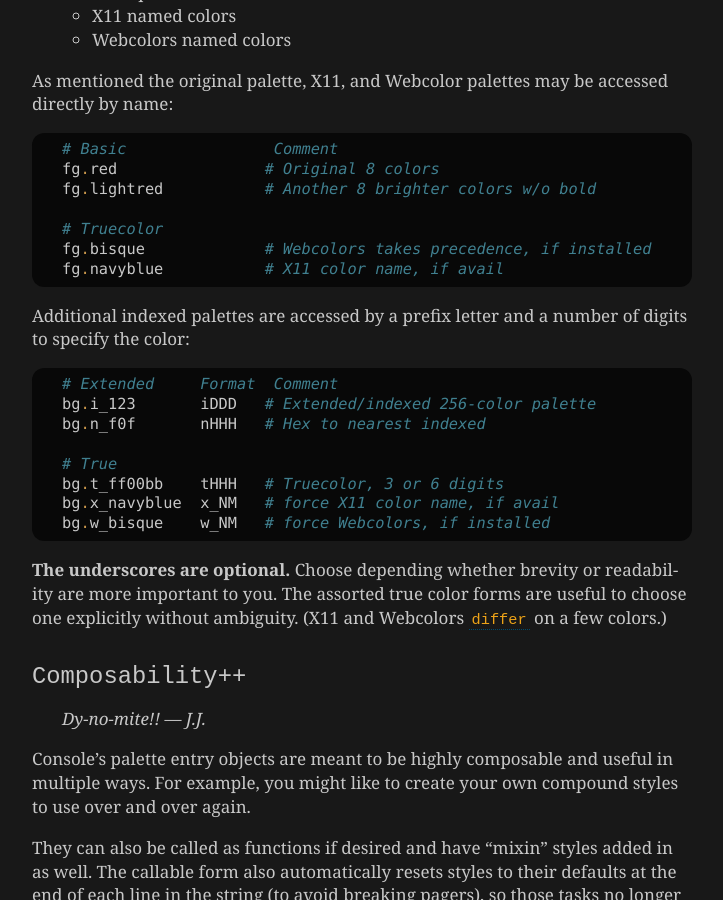
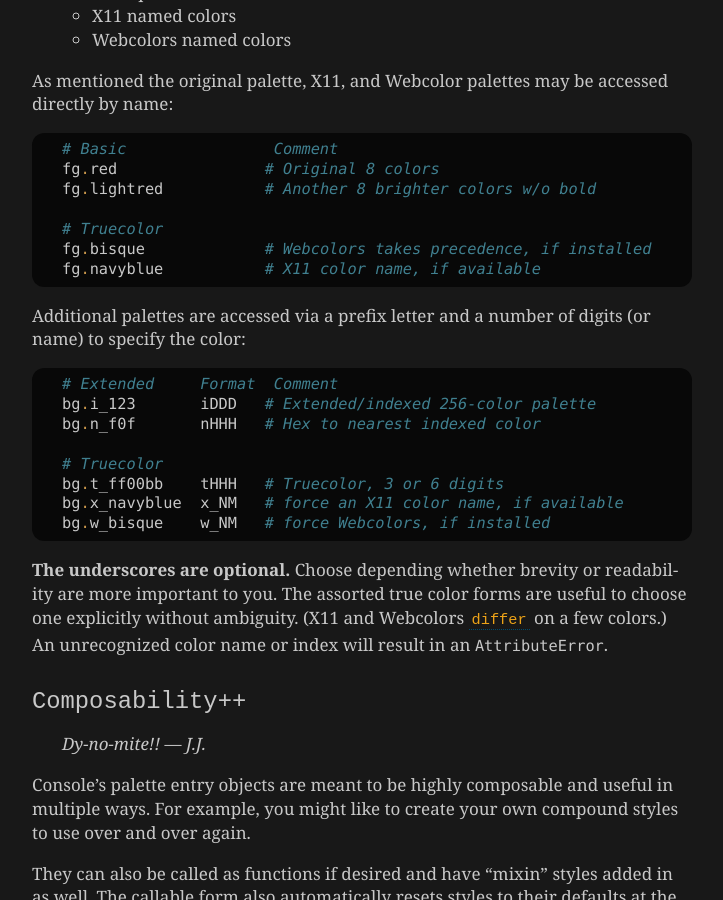
Before and after one commit to mixmastamyk/console, a Sphinx documentation site: the page built from docs/readme.rst, in a window 1280 px wide and 900 px high, scrolled down 3083 px. Shown: the whole window, without its empty margins (388-1111 px from the left). Built offline with Sphinx 7.4.7, drawn with Linux system fonts in a browser that asks for light colours.

Commit message:
refr: update docs.

```diff
--- a/docs/readme.rst
+++ b/docs/readme.rst
@@ -223,21 +223,21 @@ may be accessed directly by name:
 
     # Truecolor
     fg.bisque             # Webcolors takes precedence, if installed
-    fg.navyblue           # X11 color name, if avail
+    fg.navyblue           # X11 color name, if available
 
 
-Additional indexed palettes are accessed by a prefix letter and a number of
-digits to specify the color:
+Additional palettes are accessed via a prefix letter and a number of
+digits (or name) to specify the color:
 
 .. code-block:: python
 
     # Extended     Format  Comment
     bg.i_123       iDDD   # Extended/indexed 256-color palette
-    bg.n_f0f       nHHH   # Hex to nearest indexed
+    bg.n_f0f       nHHH   # Hex to nearest indexed color
 
-    # True
+    # Truecolor
     bg.t_ff00bb    tHHH   # Truecolor, 3 or 6 digits
-    bg.x_navyblue  x_NM   # force X11 color name, if avail
+    bg.x_navyblue  x_NM   # force an X11 color name, if available
     bg.w_bisque    w_NM   # force Webcolors, if installed
 
 **The underscores are optional.**
@@ -247,6 +247,7 @@ ambiguity.
 (X11 and Webcolors
 `differ <https://en.wikipedia.org/wiki/X11_color_names#Clashes_between_web_and_X11_colors_in_the_CSS_color_scheme>`_
 on a few colors.)
+An unrecognized color name or index will result in an ``AttributeError``.
 
 
 Composability++
```
Also changed, not shown: readme.rst (+7 -6 lines).
